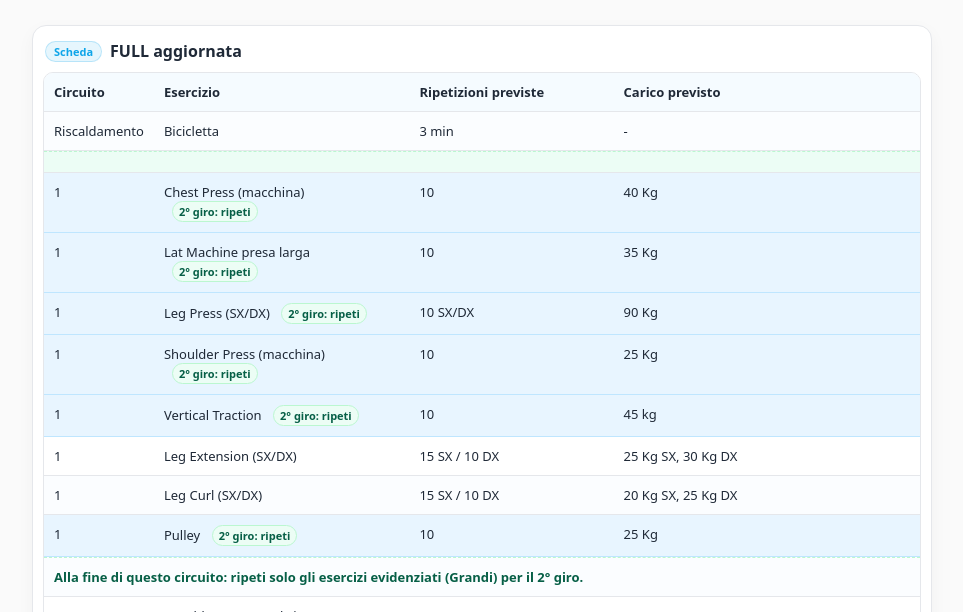
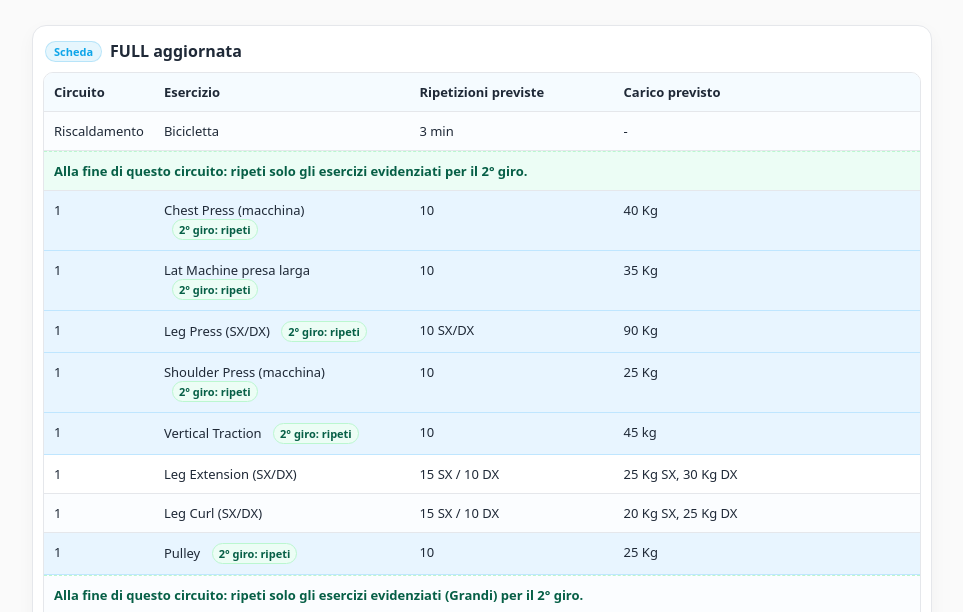
Before and after one commit to lbrazzoli/gym, a plain HTML site: page index.html in a window 1280 px wide. Shown: the part 117-729 px from the top of the page, without its empty margins (158-1121 px from the left). Drawn offline with Linux system fonts and the light colour scheme.

Commit message:
Update index.html

```diff
--- a/index.html
+++ b/index.html
@@ -65,7 +65,7 @@
             <td data-label='Carico previsto'>-</td>
           </tr>
           <tr class='repeat-row'>
-            <td data-label='Nota' colspan='4'><!--Alla fine di questo circuito: <b>ripeti solo gli esercizi evidenziati (Grandi)</b> per il 2° giro.--></td>
+            <td data-label='Nota' colspan='4'>Alla fine di questo circuito: <b>ripeti solo gli esercizi evidenziati</b> per il 2° giro.</td>
           </tr>
           <tr class="grande">
             <td data-label='Circuito'>1</td>
```
